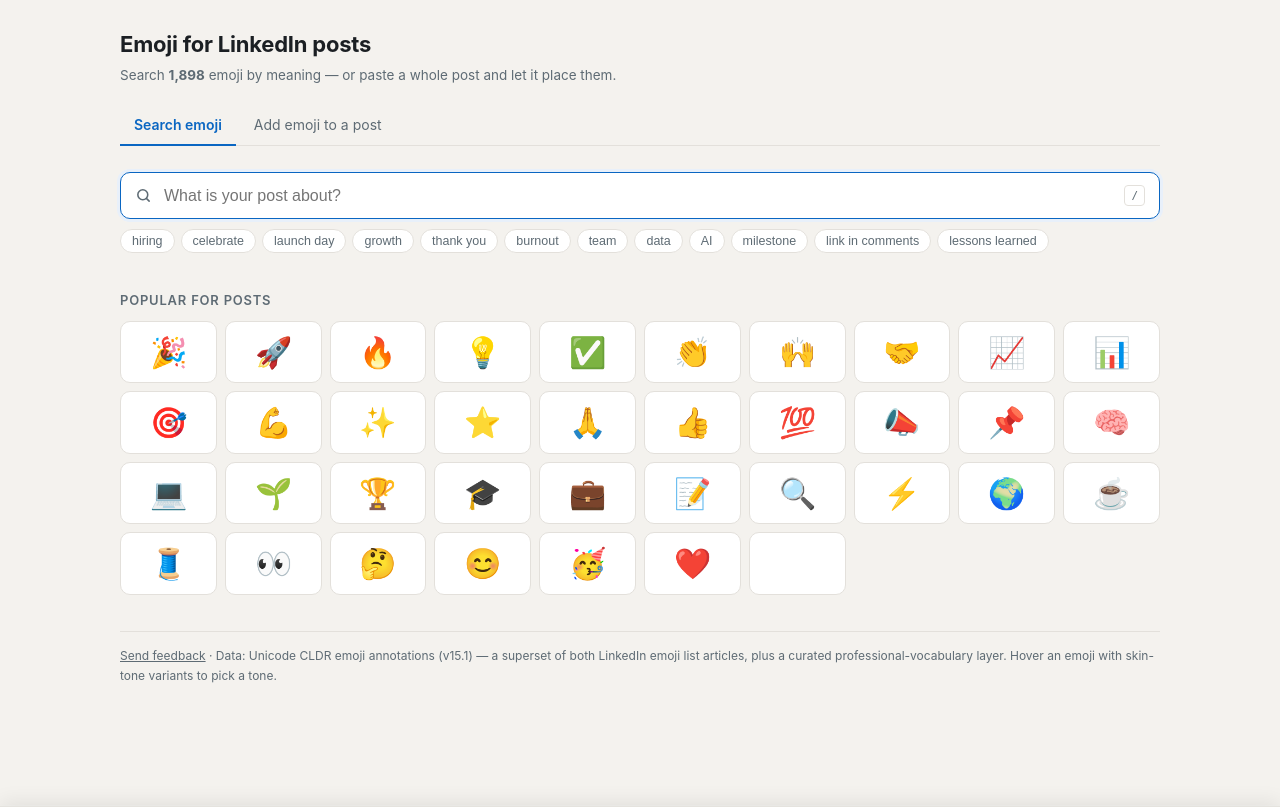
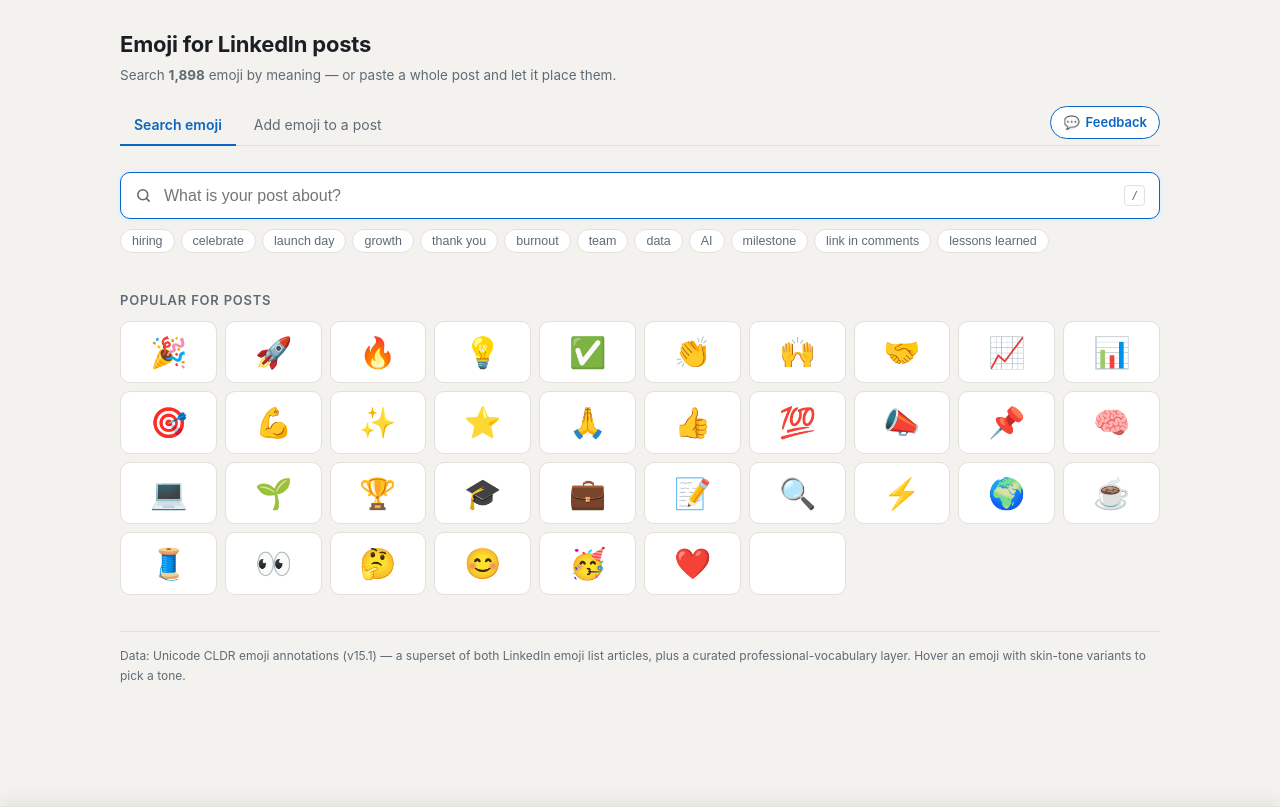
Before and after one commit to hienluu/linkedin-emojis, a plain HTML site: page static/index.html in a window 1280 px wide. Drawn offline with Linux system fonts and the light colour scheme; no server answers.

Commit message:
Move Send feedback from the footer into the tab row
A text link at the bottom of the page is the least-visited spot on the site.
It is now an outlined pill button, right-aligned in the tab row, visible from
page load on both tabs.

The tab row was chosen over a floating button because the bottom-right corner
is already occupied by the emoji tray and the feedback panel itself. The panel
also moves up to bottom:88px so it clears the tray when that is open, and the
label collapses to just the icon under 520px so the tab row never overflows.

```diff
--- a/static/index.html
+++ b/static/index.html
@@ -68,7 +68,18 @@
   .toast.on{opacity:1;transform:translate(-50%,0)}
   footer{margin-top:36px;color:var(--muted);font-size:12px;line-height:1.7;border-top:1px solid var(--line);padding-top:14px}
   /* tabs */
-  .tabs{display:flex;gap:4px;border-bottom:1px solid var(--line);margin-bottom:16px}
+  .tabs{display:flex;gap:4px;align-items:center;border-bottom:1px solid var(--line);margin-bottom:16px}
+  /* Right-aligned in the tab row: visible from page load, and clear of the
+     bottom tray and the feedback panel itself. */
+  .fbbtn{margin-left:auto;margin-bottom:6px;display:inline-flex;align-items:center;gap:6px;
+    border:1px solid var(--accent);background:var(--card);color:var(--accent);
+    font:inherit;font-size:13px;font-weight:600;padding:6px 12px;border-radius:999px;cursor:pointer}
+  .fbbtn:hover{background:var(--accent-soft)}
+  .fbbtn:focus-visible{outline:2px solid var(--accent);outline-offset:2px}
+  @media (max-width:520px){
+    .fbtext{display:none}
+    .tab{padding:9px 8px;font-size:13px}
+  }
   .tab{border:0;background:none;color:var(--muted);font:inherit;font-size:14px;padding:9px 14px;
     cursor:pointer;border-bottom:2px solid transparent;margin-bottom:-1px}
   .tab[aria-selected="true"]{color:var(--accent);border-bottom-color:var(--accent);font-weight:600}
@@ -112,7 +123,8 @@
   .banner.info{background:var(--accent-soft);border-color:var(--accent);color:var(--ink)}
   @media (prefers-color-scheme:dark){.banner.warn{background:#3a2f18;color:#e8cf9a}}
   /* feedback */
-  .fb{position:fixed;right:16px;bottom:16px;z-index:35;background:var(--card);
+  /* bottom:88px clears the emoji tray when it is open */
+  .fb{position:fixed;right:16px;bottom:88px;z-index:35;background:var(--card);
     border:1px solid var(--line);border-radius:12px;box-shadow:var(--shadow);
     padding:12px 14px;max-width:330px;transform:translateY(140%);transition:.22s;opacity:0}
   .fb.on{transform:none;opacity:1}
@@ -125,7 +137,6 @@
     border-radius:8px;background:var(--card);cursor:pointer}
   .fb .vote:hover{border-color:var(--accent);background:var(--accent-soft)}
   .fb .vote[aria-pressed="true"]{border-color:var(--accent);background:var(--accent-soft)}
-  .fblink{cursor:pointer;text-decoration:underline}
   .spin{display:inline-block;width:13px;height:13px;border:2px solid var(--line);
     border-top-color:var(--accent);border-radius:50%;animation:sp .7s linear infinite;vertical-align:-2px}
   @keyframes sp{to{transform:rotate(360deg)}}
@@ -141,6 +152,9 @@
   <div class="tabs" role="tablist">
     <button class="tab" role="tab" id="tab-search" aria-selected="true">Search emoji</button>
     <button class="tab" role="tab" id="tab-compose" aria-selected="false">Add emoji to a post</button>
+    <button class="fbbtn" id="fbOpen" title="Tell me what works and what's missing">
+      💬<span class="fbtext">Feedback</span>
+    </button>
   </div>
 
 <div id="pane-compose" hidden>
@@ -207,7 +221,6 @@
   </div><!-- /pane-search -->
 
   <footer>
-    <a class="fblink" id="fbOpen">Send feedback</a> ·
     Data: Unicode CLDR emoji annotations (v15.1) — a superset of both LinkedIn emoji list articles,
     plus a curated professional-vocabulary layer. Hover an emoji with skin-tone variants to pick a tone.
   </footer>
```
